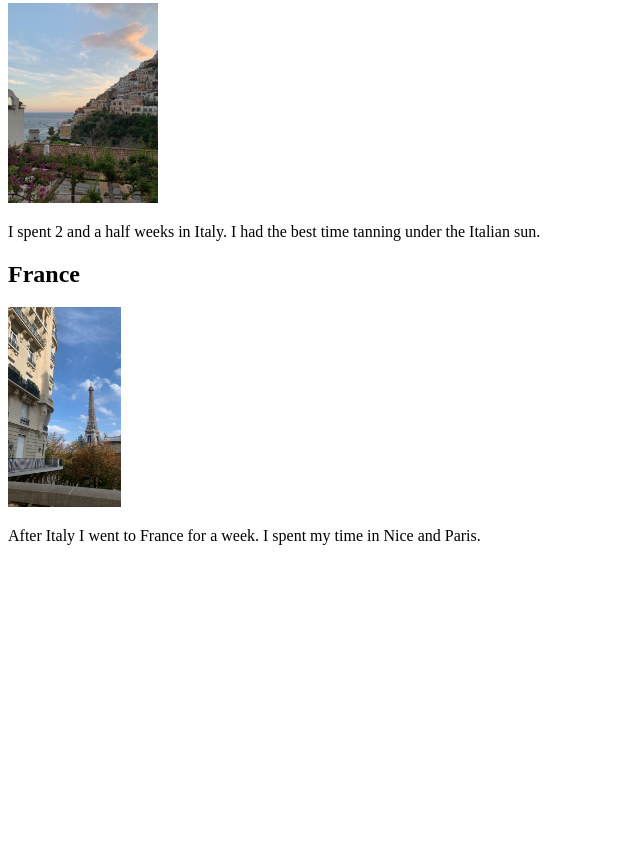
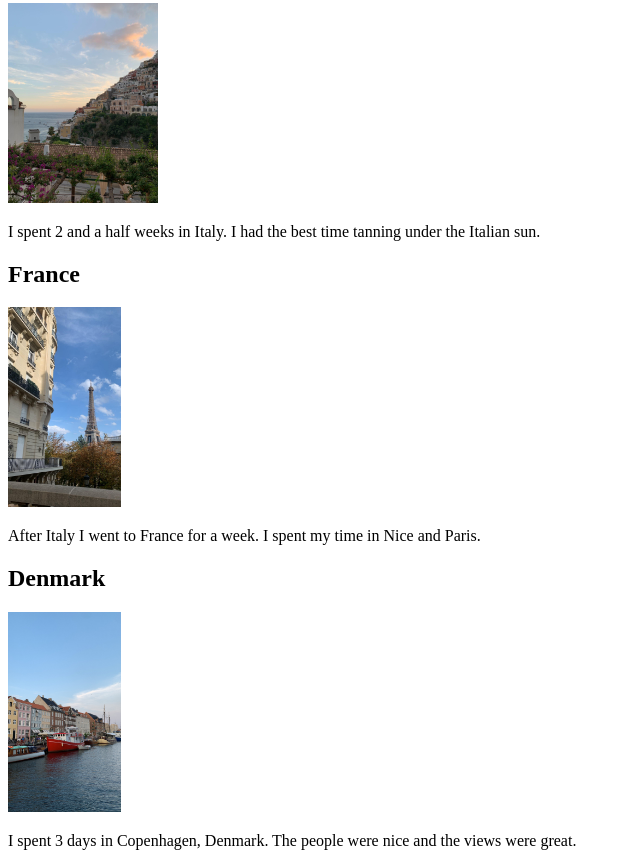
Before and after one commit to genesisgaytan00/project1, a plain HTML site: page travel.html in a window 1280 px wide. Shown: the part 499-1365 px from the top of the page, without its empty margins (0-640 px from the left). Before the commit the page ends 1060 px from the top, so only its background shows below. Drawn offline with Linux system fonts and the light colour scheme.

Commit message:
fixing page 3
page 3 fixes include adding more images to the page

```diff
--- a/travel.html
+++ b/travel.html
@@ -28,8 +28,13 @@
     </div>
     <div>
         <h2>France</h2>
-        <img src="imagespage3/48FCE5DA-.jpg" alt="Mexico" height="200">
+        <img src="imagespage3/48FCE5DA-.jpg" alt="France" height="200">
         <p>After Italy I went to France for a week. I spent my time in Nice and Paris.</p>
+    </div>
+    <div>
+        <h2>Denmark</h2>
+        <img src="imagespage3/0B6D5AEA-.jpg" alt="Denmark" height="200">
+        <p>I spent 3 days in Copenhagen, Denmark. The people were nice and the views were great.</p>
     </div>
 </body>
 </html>
```
